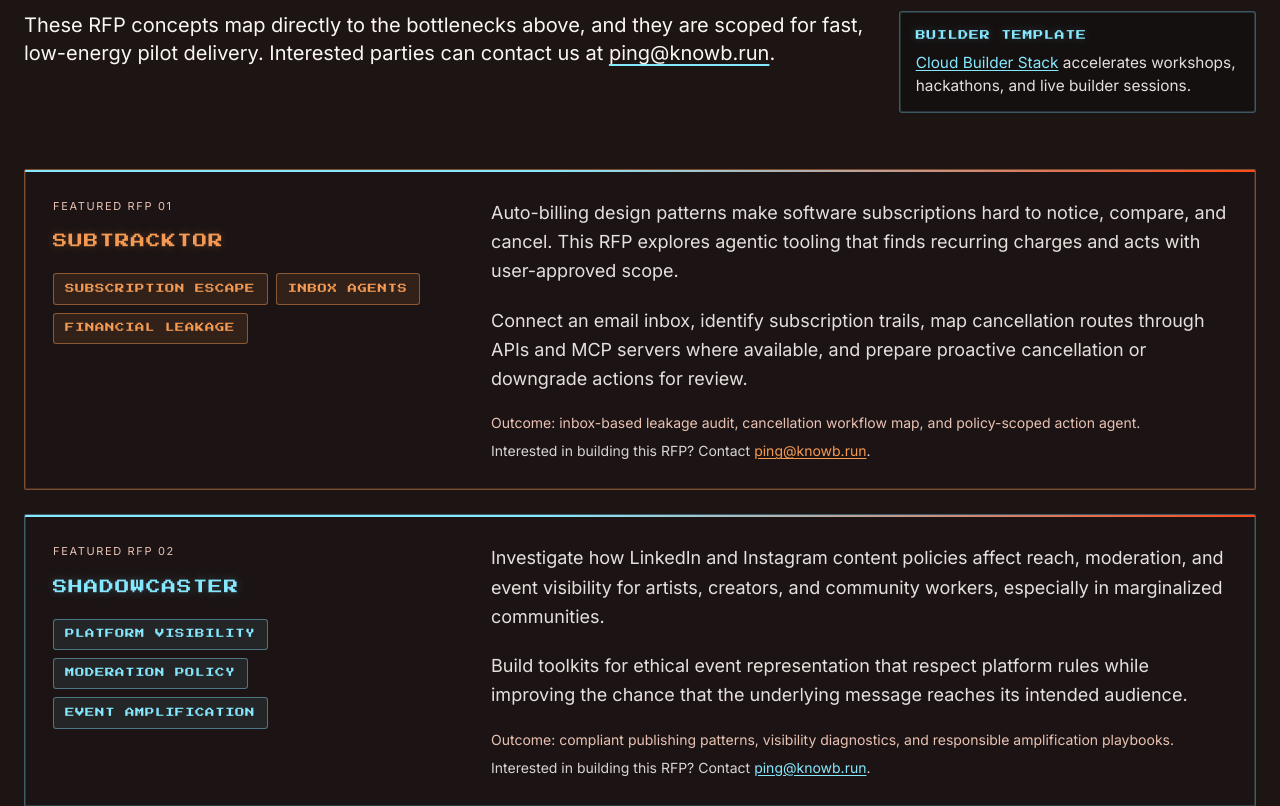
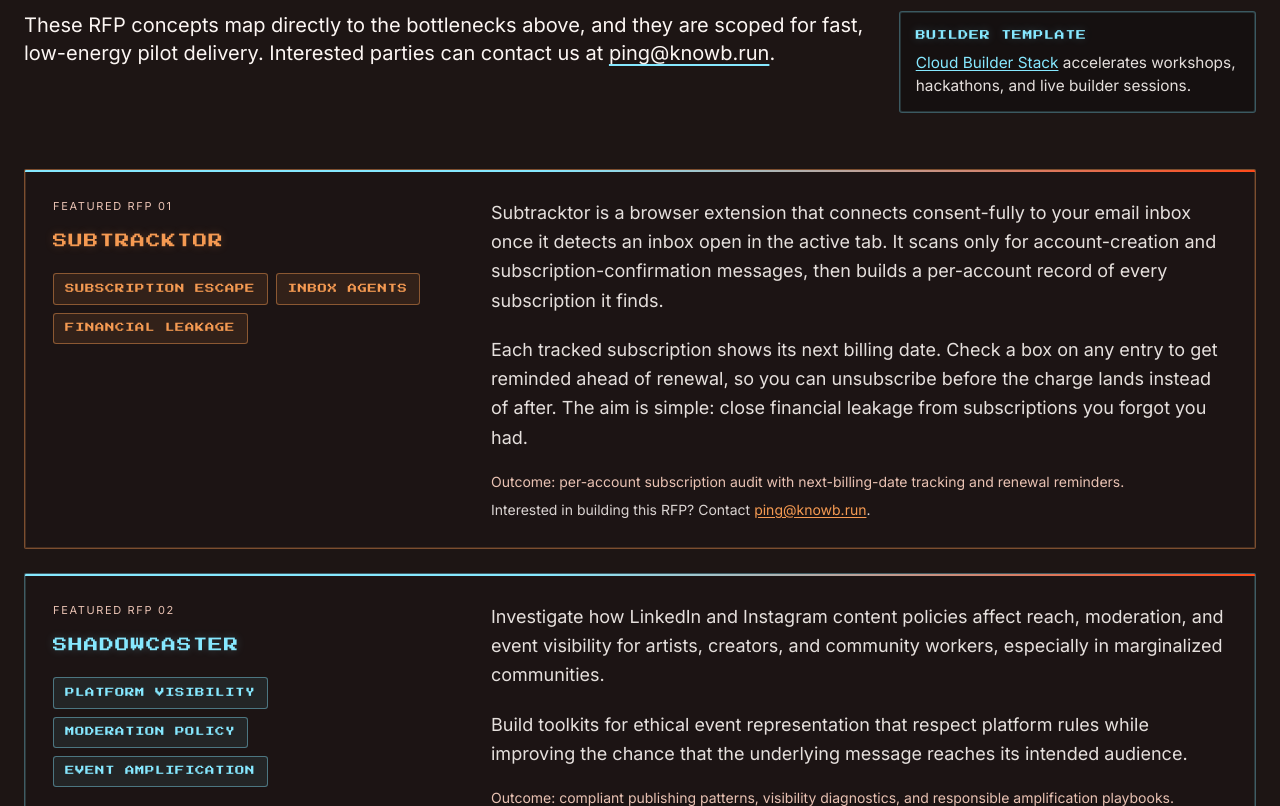
Before and after one commit to knowb-ai/knowb-ai.github.io, a Python web app: template templates/index.html in a window 1280 px wide. Shown: the part 2253-3059 px from the top of the page. Run offline with Jinja, Linux system fonts and the light colour scheme; the template is opened without the code that fills it, so the values that code supplies are empty; some libraries are stand-ins or nearby versions.

Commit message:
content: rewrite Subtracktor description with concrete mechanism
Replace generic auto-billing copy with the actual extension mechanism:
consent-based inbox connection triggered by detecting an open inbox,
scanning limited to account-creation/subscription emails, per-account
next-billing-date view, and an opt-in unsubscribe-before-renewal
reminder.

Co-Authored-By: Claude Sonnet 4.6 <noreply@anthropic.com>

```diff
--- a/templates/index.html
+++ b/templates/index.html
@@ -148,12 +148,12 @@
                             </div>
                             <div>
                                 <p class="font-sans text-lg text-paper-ivory/90 leading-relaxed mb-5">
-                                    Auto-billing design patterns make software subscriptions hard to notice, compare, and cancel. This RFP explores agentic tooling that finds recurring charges and acts with user-approved scope.
+                                    Subtracktor is a browser extension that connects consent-fully to your email inbox once it detects an inbox open in the active tab. It scans only for account-creation and subscription-confirmation messages, then builds a per-account record of every subscription it finds.
                                 </p>
                                 <p class="font-sans text-lg text-paper-ivory/90 leading-relaxed mb-5">
-                                    Connect an email inbox, identify subscription trails, map cancellation routes through APIs and MCP servers where available, and prepare proactive cancellation or downgrade actions for review.
+                                    Each tracked subscription shows its next billing date. Check a box on any entry to get reminded ahead of renewal, so you can unsubscribe before the charge lands instead of after. The aim is simple: close financial leakage from subscriptions you forgot you had.
                                 </p>
-                                <p class="text-sm text-terracotta-border mb-2">Outcome: inbox-based leakage audit, cancellation workflow map, and policy-scoped action agent.</p>
+                                <p class="text-sm text-terracotta-border mb-2">Outcome: per-account subscription audit with next-billing-date tracking and renewal reminders.</p>
                                 <p class="text-sm text-paper-ivory/85">Interested in building this RFP? Contact <a href="mailto:ping@knowb.run" class="underline decoration-soft-ember underline-offset-2 hover:text-soft-ember">ping@knowb.run</a>.</p>
                             </div>
                         </div>
```
